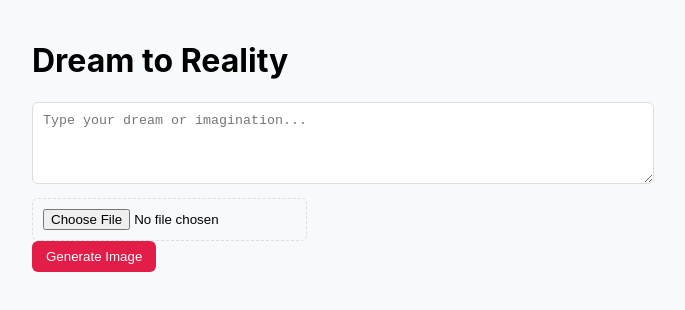
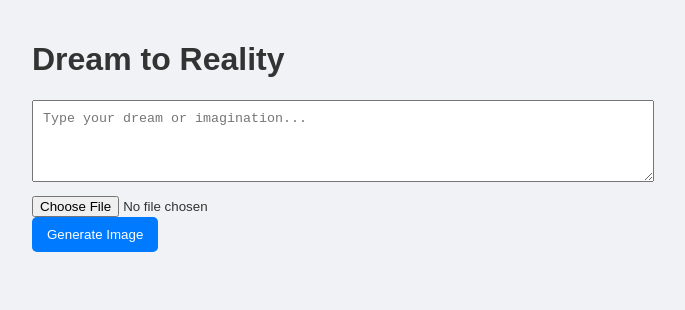
Before and after one commit to sandeep780049/Dream-to-reality, a React (Vite) app in the folder client/: page / in a window 1280 px wide. Shown: the top 310 px of the page, without its empty margins (308-993 px from the left). Built offline with nearby package versions, Linux system fonts and the light colour scheme.

Commit message:
Update styles.css

```diff
--- a/client/src/styles.css
+++ b/client/src/styles.css
@@ -1,8 +1,19 @@
-body { font-family: Inter, system-ui, -apple-system, "Segoe UI", Roboto, "Helvetica Neue", Arial; background:#f7fafc; margin:0; }
-.container{ max-width:900px; margin:40px auto; background:white; padding:20px; border-radius:10px; box-shadow:0 8px 30px rgba(2,6,23,0.08);}
-.controls{ display:flex; gap:10px; align-items:center; }
-textarea{ width:100%; padding:8px; border-radius:6px; border:1px solid #ddd; }
-input[type=file]{ border:1px dashed #ddd; padding:10px; border-radius:6px;}
-button{ background:#e11d48; color:white; border:none; padding:8px 14px; border-radius:6px; cursor:pointer;}
-.preview{ margin-top:16px; display:flex; gap:12px; flex-wrap:wrap;}
-.preview img{ max-width:320px; border-radius:8px; box-shadow:0 6px 18px rgba(2,6,23,0.08);}
+body {
+  font-family: Arial, sans-serif;
+  background: #f0f2f5;
+  color: #333;
+  margin: 0;
+  padding: 0;
+}
+button {
+  background-color: #007bff;
+  border: none;
+  color: white;
+  padding: 10px 15px;
+  cursor: pointer;
+  border-radius: 5px;
+}
+button:disabled {
+  background-color: #999;
+  cursor: not-allowed;
+}
```
